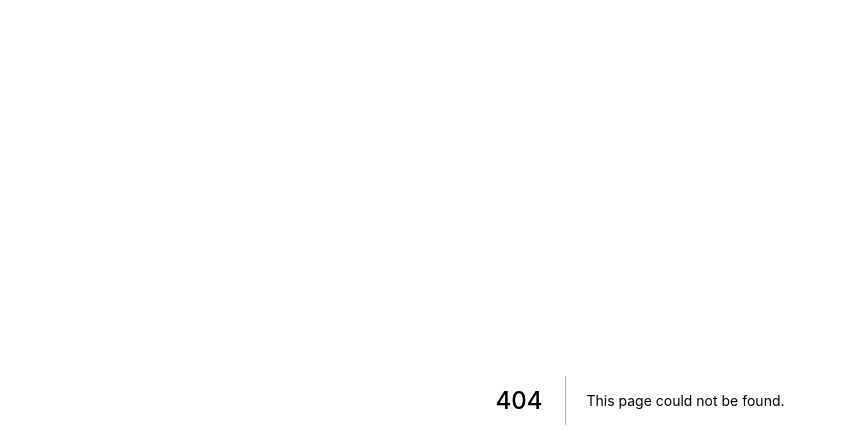
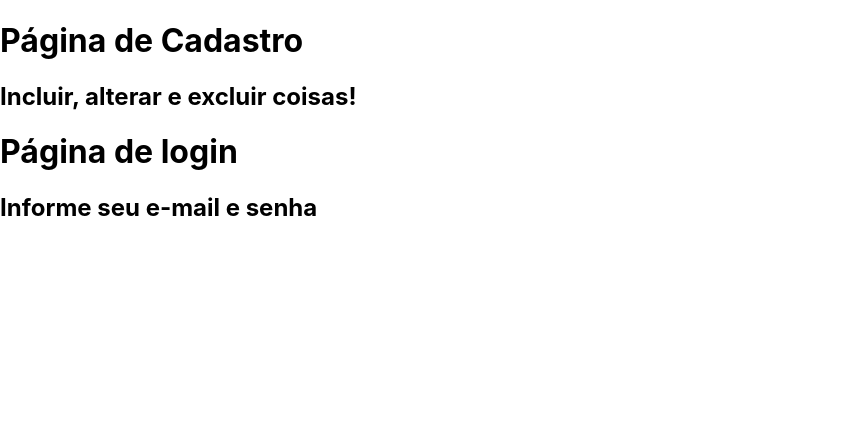
Before and after one commit to marcelolinck/exercicios, a Next.js app: page /basicos/usandoTitulo in a window 1280 px wide. Before the commit this address had no page. Shown: the top 448 px of the page, without its empty margins (0-846 px from the left). Built offline with nearby package versions, Linux system fonts and the light colour scheme.

Commit message:
Aula 23  - Uso de comp e suas propriedades

```diff
--- /dev/null
+++ b/components/Titulo.jsx
@@ -0,0 +1,9 @@
+export default function Titulo(props){
+    return (
+        <>
+            <h1>{props.principal}</h1>
+            <h2>{props.secundario}</h2>
+        </>
+
+    )
+}
--- /dev/null
+++ b/pages/basicos/usandoTitulo.jsx
@@ -0,0 +1,16 @@
+import Titulo from "../../components/Titulo"
+export default function usandoTitulo(){
+
+    return (
+        <>
+            <Titulo
+            principal = "Página de Cadastro"
+            secundario = "Incluir, alterar e excluir coisas!"
+            />
+            <Titulo
+            principal = "Página de login"
+            secundario = "Informe seu e-mail e senha"
+            />
+        </>
+    )
+}
```
